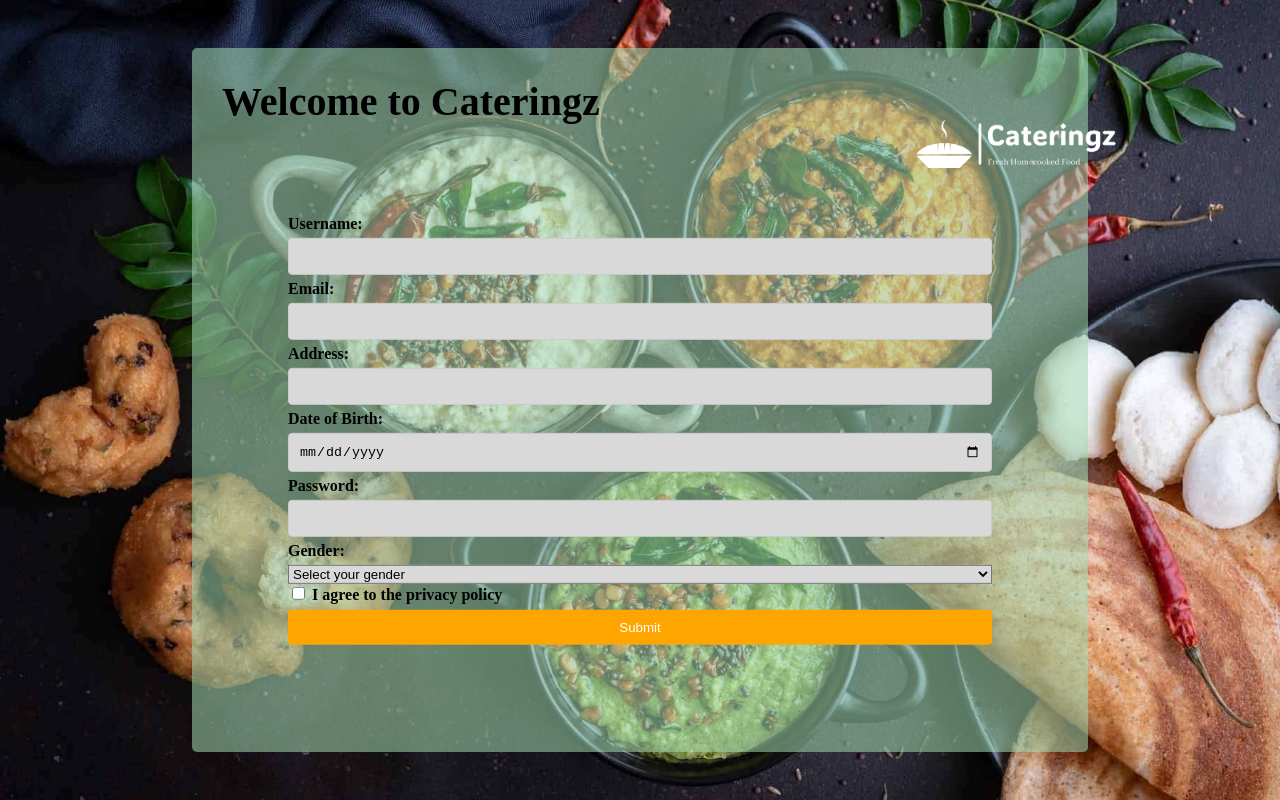
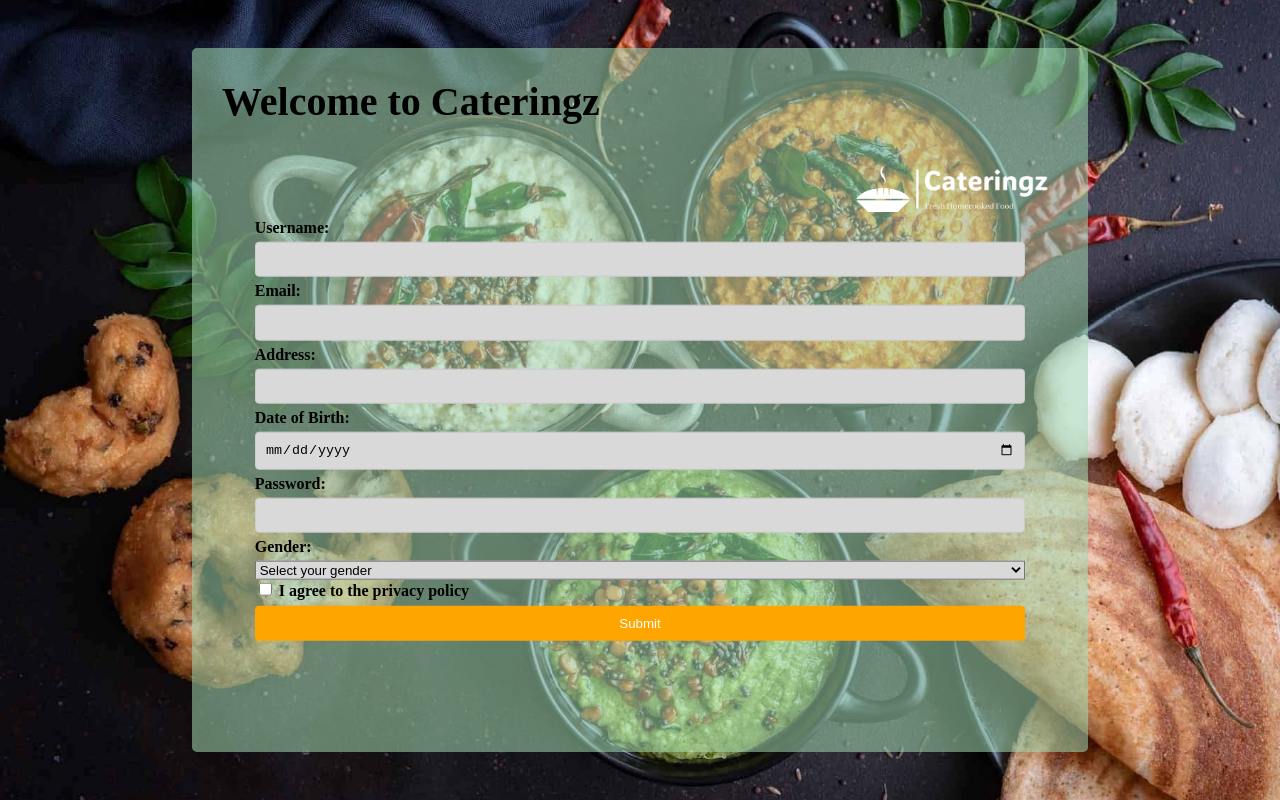
Before and after one commit to jason32456/FProjectHCI, a plain HTML site: page register.html in a window 1280 px wide. Drawn offline with Linux system fonts and the light colour scheme; a web font is replaced by a local one.

Commit message:
akhirnya

```diff
--- a/style.css
+++ b/style.css
@@ -20,10 +20,10 @@
 }
 
 .header img {
-    width: 200px;
+    width: 15vw;
     height: auto;
-    margin-bottom: 32rem;
-    margin-left: 47rem;
+    margin-bottom: 220%;
+    margin-left: 325%;
 }
 
 .error {
@@ -73,8 +73,8 @@
     display: flex;
     flex-direction: column;
     text-align: center;
-    padding-left: 6rem;
-    padding-right: 6rem;
+    padding-left: 7%;
+    padding-right: 7%;
 }
 
 label {
@@ -86,7 +86,7 @@
 
 input {
     margin-bottom: 5px;
-    padding: 10px;
+    padding: 1.2%;
     border: 1px solid #ccc;
     border-radius: 4px;
     background-color: #d9d9d9;
@@ -186,7 +186,8 @@
 }
 
 .logo {
-    height: 50px;
+    margin-top: 20%;
+    height: 20%;
 }
 
 #navbar {
```
